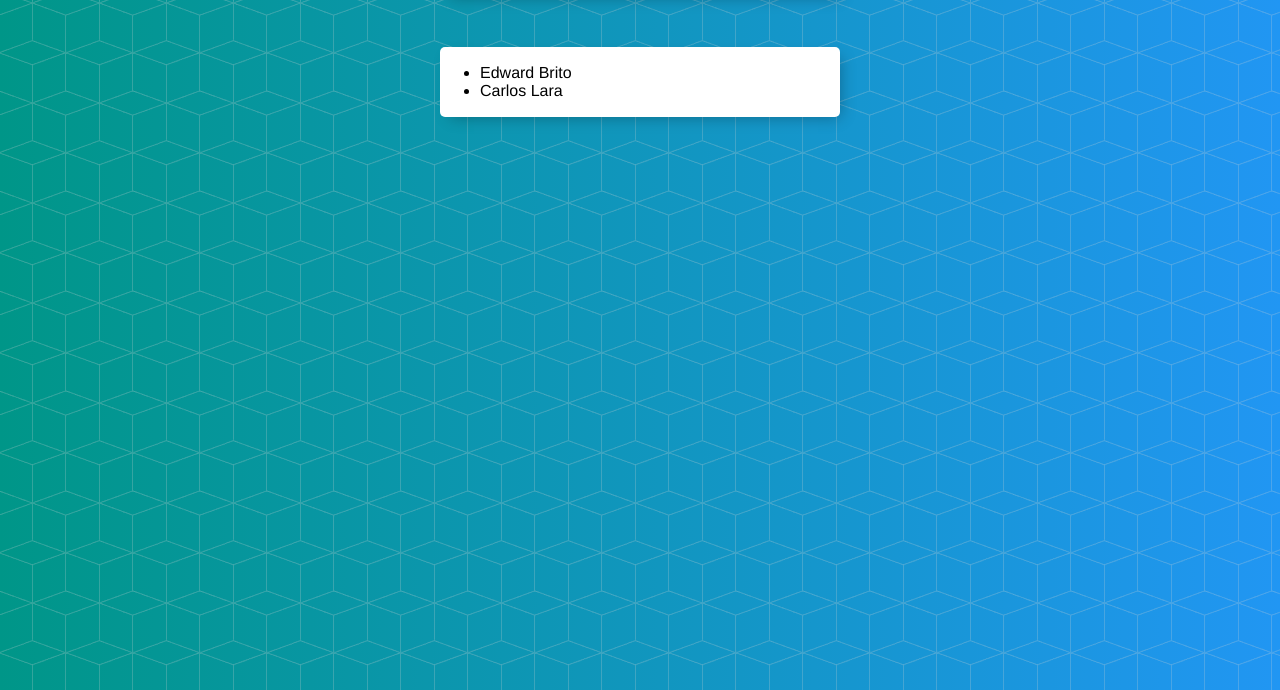
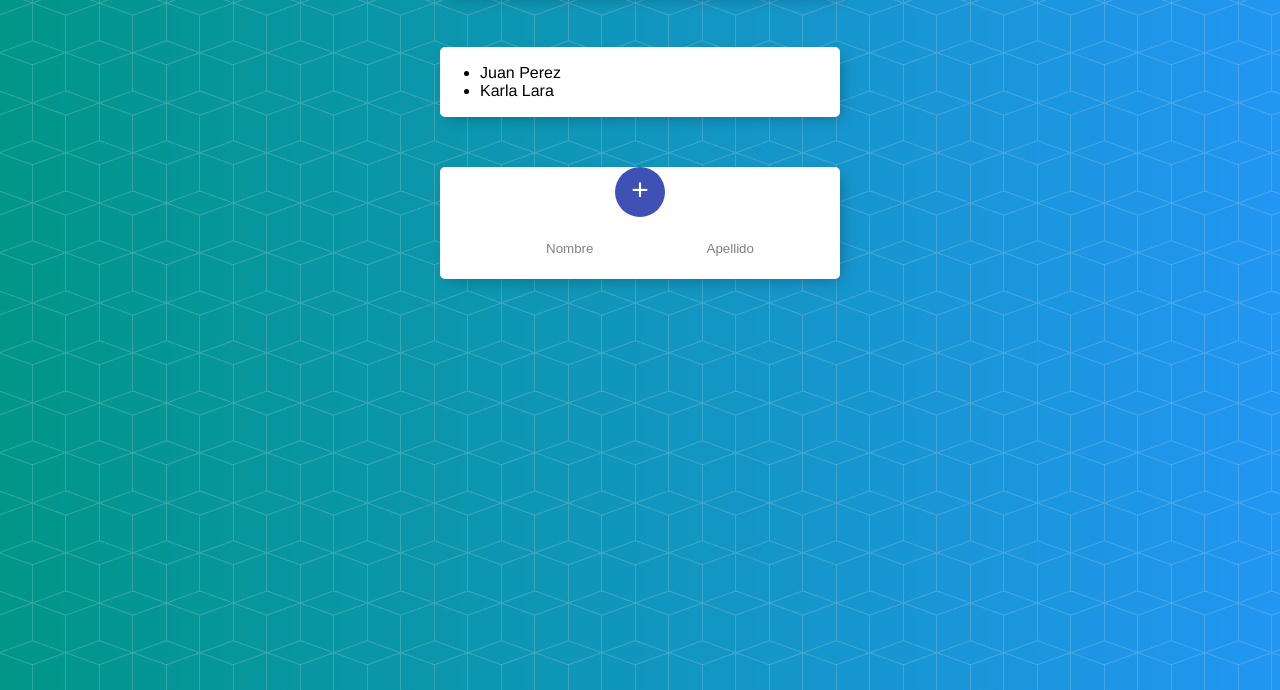
Before and after one commit to Edwardb11/app-listado-de-personas-js, a plain HTML site: page index.html in a window 1280 px wide. Shown: the part 110-800 px from the top of the page. Drawn offline with Linux system fonts and the light colour scheme.

Commit message:
formulario para agregar persona y uniendo la clase persona a app.js

```diff
--- a/css/estilos.css
+++ b/css/estilos.css
@@ -5,8 +5,7 @@ html {
   background: url(fondo.png), #2196f3;
   background: url(fondo.png),
     -webkit-gradient(linear, right top, left top, from(#2196f3), to(#009688));
-    background: url(fondo.png),
-      linear-gradient(to left, #2196f3, #009688);
+  background: url(fondo.png), linear-gradient(to left, #2196f3, #009688);
 }
 
 h1 {
@@ -37,3 +36,52 @@ html {
 .elemento:last-child {
   border-bottom: 0;
 }
+
+input[type="checkbox"] {
+  margin: 20px;
+}
+
+p {
+  margin: 0;
+  padding: 20px;
+  font-size: 20px;
+  font-weight: 200;
+  color: #00204a;
+}
+
+form {
+  text-align: center;
+  margin-left: 20px;
+}
+
+button {
+  min-height: 50px;
+  width: 50px;
+  border-radius: 50%;
+  border-color: transparent;
+  background-color: #3f51b5;
+  color: #fff;
+  font-size: 30px;
+  padding-bottom: 6px;
+  border-width: 0;
+}
+
+input[type="text"] {
+  text-align: center;
+  height: 60px;
+  top: 10px;
+  border: none;
+  background: transparent;
+  font-weight: 200;
+  width: 40%;
+}
+
+input[type="text"]:focus {
+  outline: none;
+  box-shadow: inset 0 -3px 0 0 #3f51b5;
+}
+
+::placeholder {
+  color: grey;
+  opacity: 1;
+}
--- a/index.html
+++ b/index.html
@@ -1,26 +1,36 @@
 <!DOCTYPE html>
 <html lang="en">
   <head>
-    <meta charset="UTF-8">
-    <meta http-equiv="X-UA-Compatible" content="IE=edge">
-    <meta name="viewport" content="width=device-width, initial-scale=1.0">
+    <meta charset="UTF-8" />
+    <meta http-equiv="X-UA-Compatible" content="IE=edge" />
+    <meta name="viewport" content="width=device-width, initial-scale=1.0" />
     <title>Listado de Personas</title>
-    <link href="css/estilos.css" rel="stylesheet"/>
+    <link href="css/estilos.css" rel="stylesheet" />
   </head>
   <body onload="mostrarPersonas()">
-    <div class='contenedor' id='cabecero'>
+    <div class="contenedor" id="cabecero">
       <h1>Listado de Personas</h1>
     </div>
 
-    <div class='contenedor'>
-        <div class='elemento'>
-            <ul id='personas'>
+    <div class="contenedor">
+      <div class="elemento">
+        <ul id="personas">
           <!--<li>Juan Perez</li>-->
         </ul>
       </div>
     </div>
 
-    <script src='js/persona.js'></script>
-    <script src='js/app.js'></script>
+    <div class="contenedor">
+      <div style="text-align: center">
+        <button style="cursor: pointer" onclick="agregarPersona()">+</button>
+      </div>
+      <form id="forma">
+        <input type="text" id="nombre" placeholder="Nombre" />
+        <input type="text" id="apellido" placeholder="Apellido" />
+      </form>
+    </div>
+
+    <script src="js/persona.js"></script>
+    <script src="js/app.js"></script>
   </body>
 </html>
--- a/js/app.js
+++ b/js/app.js
@@ -1,14 +1,48 @@
+class Persona{
+    constructor(nombre, apellido){
+        this._nombre = nombre;
+        this._apellido = apellido;
+    }
+    get nombre(){
+        return this._nombre;
+    }
+    set nombre(nombre){
+        this._nombre = nombre;
+    }
+    get apellido(){
+        return this._apellido;
+    }
+    set apellido(apellido){
+        return this._apellido = apellido;
+    }
+
+}
 const personas = [
-  new Persona("Edward", "Brito"),
-  new Persona("Carlos", "Lara"),
+    new Persona('Juan', 'Perez'),
+    new Persona('Karla', 'Lara')
 ];
 
-function mostrarPersonas() {
-  console.log("Mostrar personas...");
-  let texto = "";
-  for (let persona of personas) {
-    console.log(persona);
-    texto += `<li>${persona.nombre} ${persona.apellido}</li>`;
-  }
-  document.getElementById("personas").innerHTML = texto;
+function mostrarPersonas(){
+    console.log('Mostrar personas...');
+    let texto = '';
+    for(let persona of personas){
+        console.log(persona);
+        texto += `<li>${persona.nombre} ${persona.apellido}</li>`;
+    }
+    document.getElementById('personas').innerHTML = texto;
 }
+
+function agregarPersona(){
+    const forma = document.forms['forma'];
+    const nombre = forma['nombre'];
+    const apellido = forma['apellido'];
+    if(nombre.value != '' && apellido.value != ''){
+        const persona = new Persona(nombre.value, apellido.value);
+        console.log(persona);
+        personas.push(persona);
+        mostrarPersonas();
+    }
+    else{
+        console.log('No hay información que agregar');
+    }
+}
--- a/js/persona.js
+++ b/js/persona.js
@@ -1,18 +1,19 @@
-class Persona {
-  constructor(nombre, apellido) {
-    this._nombre = nombre;
-    this._apellido = apellido;
-  }
-  get nombre() {
-    return this._nombre;
-  }
-  set nombre(nombre) {
-    this._nombre = nombre;
-  }
-  get apellido() {
-    return this._apellido;
-  }
-  set apellido(apellido) {
-    return (this._apellido = apellido);
-  }
-}
+// class Persona{
+//     constructor(nombre, apellido){
+//         this._nombre = nombre;
+//         this._apellido = apellido;
+//     }
+//     get nombre(){
+//         return this._nombre;
+//     }
+//     set nombre(nombre){
+//         this._nombre = nombre;
+//     }
+//     get apellido(){
+//         return this._apellido;
+//     }
+//     set apellido(apellido){
+//         return this._apellido = apellido;
+//     }
+
+// }
```
Lines whose indentation alone changed are shown as unchanged.
